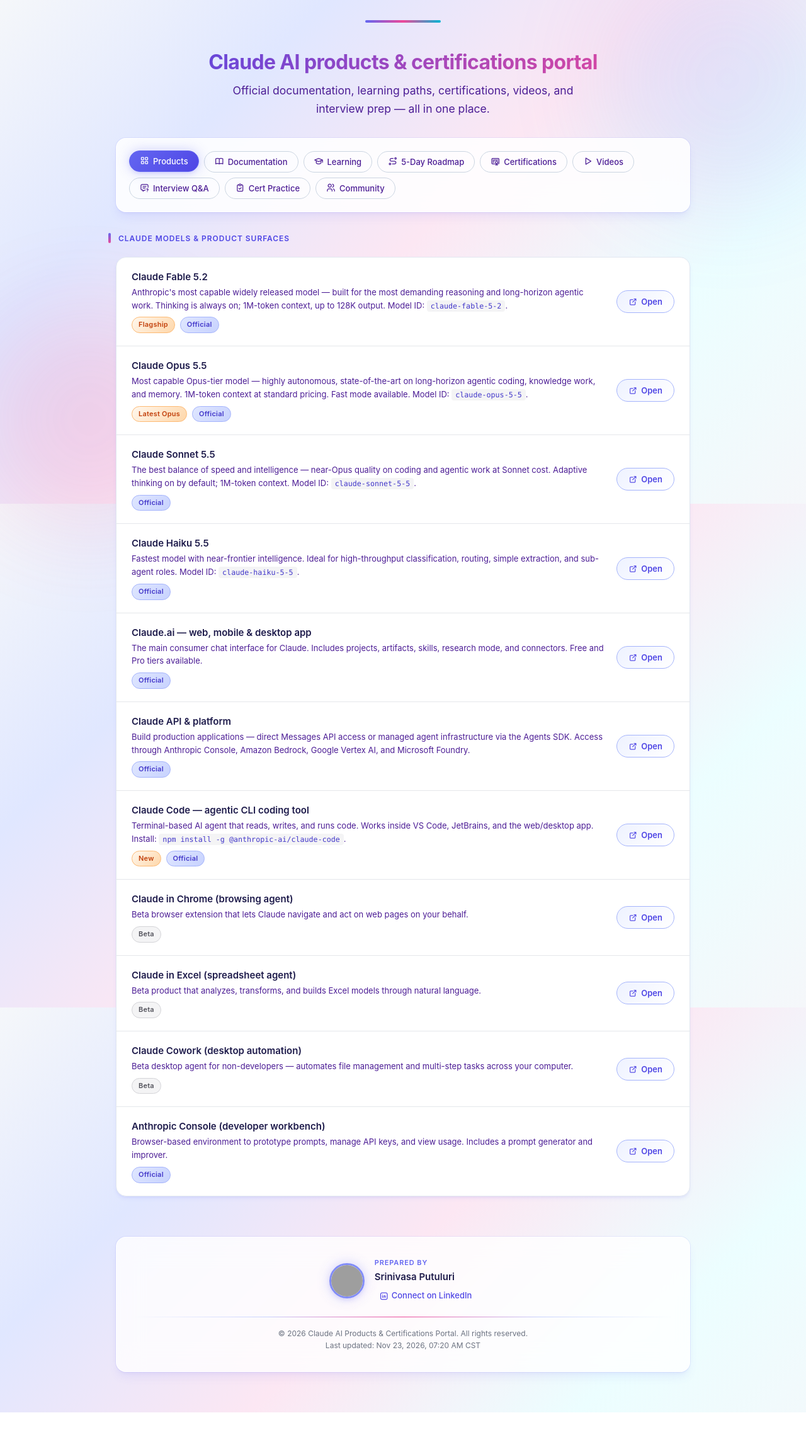
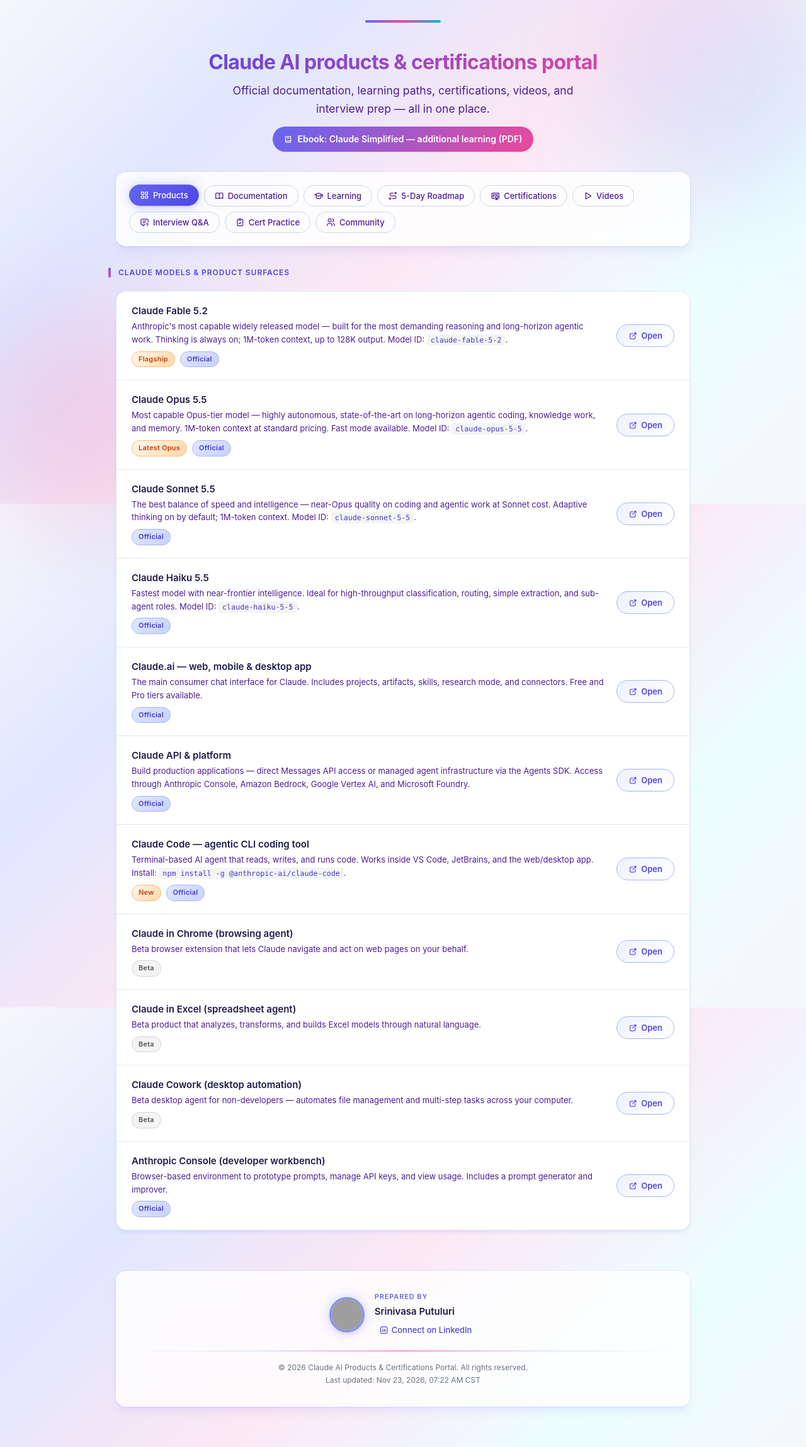
Before and after one commit to srinipusuluri/claude-learning-portal, a plain HTML site: page docs/index.html in a window 1280 px wide. Shown: the whole page at 63% size. Before the commit the page ends 2243 px from the top, so only its background shows below. Drawn offline with Linux system fonts and the light colour scheme; grey boxes are pictures that could not be loaded.

Commit message:
Link Claude Simplified ebook in header; refresh last-updated
Co-Authored-By: Claude Sonnet 5.5 <noreply@anthropic.com>

```diff
--- a/docs/index.html
+++ b/docs/index.html
@@ -152,6 +152,9 @@ body {
   line-height: 1.6;
 }
 
+.ebook-link{display:inline-flex;align-items:center;gap:8px;margin-top:14px;padding:9px 18px;border-radius:99px;background:linear-gradient(135deg,var(--primary-500),var(--accent-pink));color:#fff;font-weight:600;font-size:14px;text-decoration:none;box-shadow:var(--shadow-sm);transition:transform .2s}
+.ebook-link:hover{transform:translateY(-2px)}
+
 /* ===== Tab Bar ===== */
 .tab-bar {
   display: flex;
@@ -878,6 +881,7 @@ body::after {
 <div class="portal-header">
   <h1>Claude AI products & certifications portal</h1>
   <p>Official documentation, learning paths, certifications, videos, and interview prep — all in one place.</p>
+  <a class="ebook-link" href="https://srinipusuluri.github.io/ai_books/Claude_Simplified_Pusuluri.pdf" target="_blank" rel="noopener"><i class="ti ti-book-2" aria-hidden="true"></i> Ebook: Claude Simplified — additional learning (PDF)</a>
 </div>
 
 <div class="tab-bar" id="tabBar">
@@ -2239,7 +2243,7 @@ rmUpdate();
   <p class="footer-copyright">
     &copy; 2026 Claude AI Products & Certifications Portal. All rights reserved.
   </p>
-  <p class="footer-copyright" id="lastUpdated">Last updated: Nov 23, 2026, 07:20 AM CST</p>
+  <p class="footer-copyright" id="lastUpdated">Last updated: Nov 23, 2026, 07:22 AM CST</p>
 </footer>
 
 </div>
```
